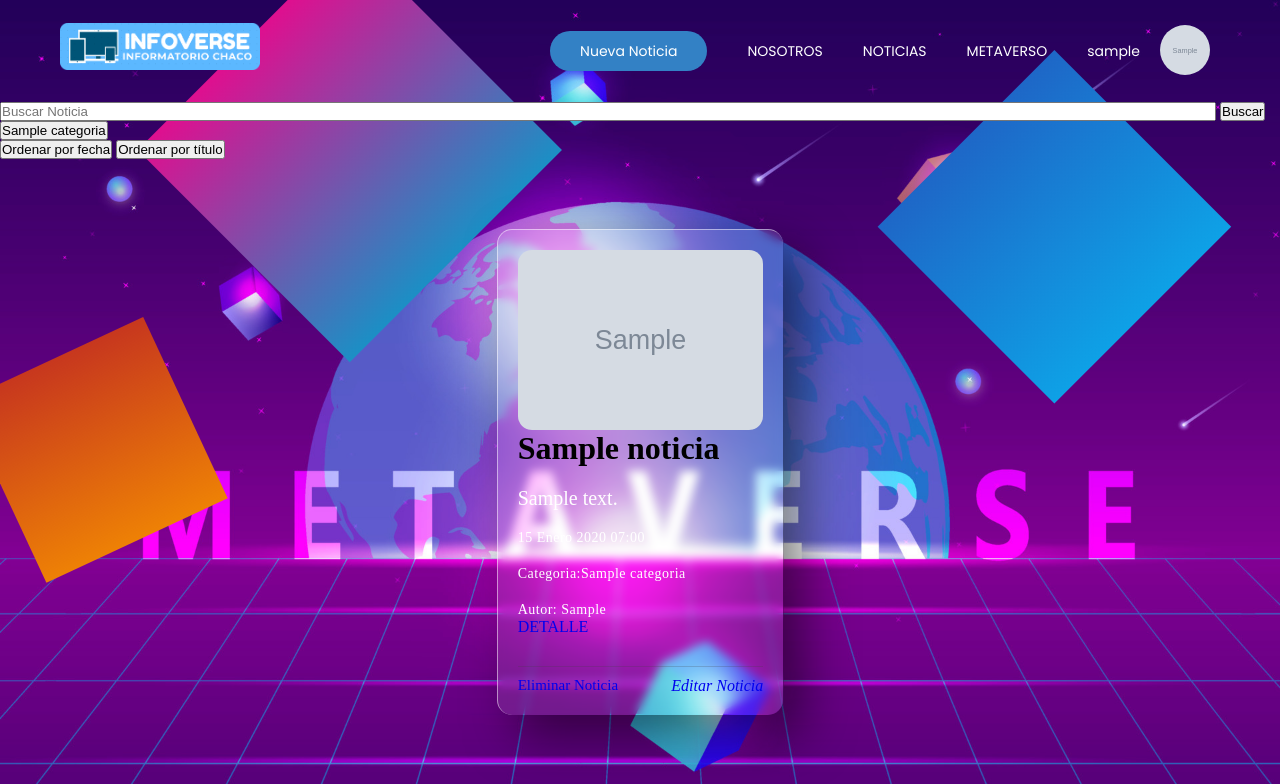
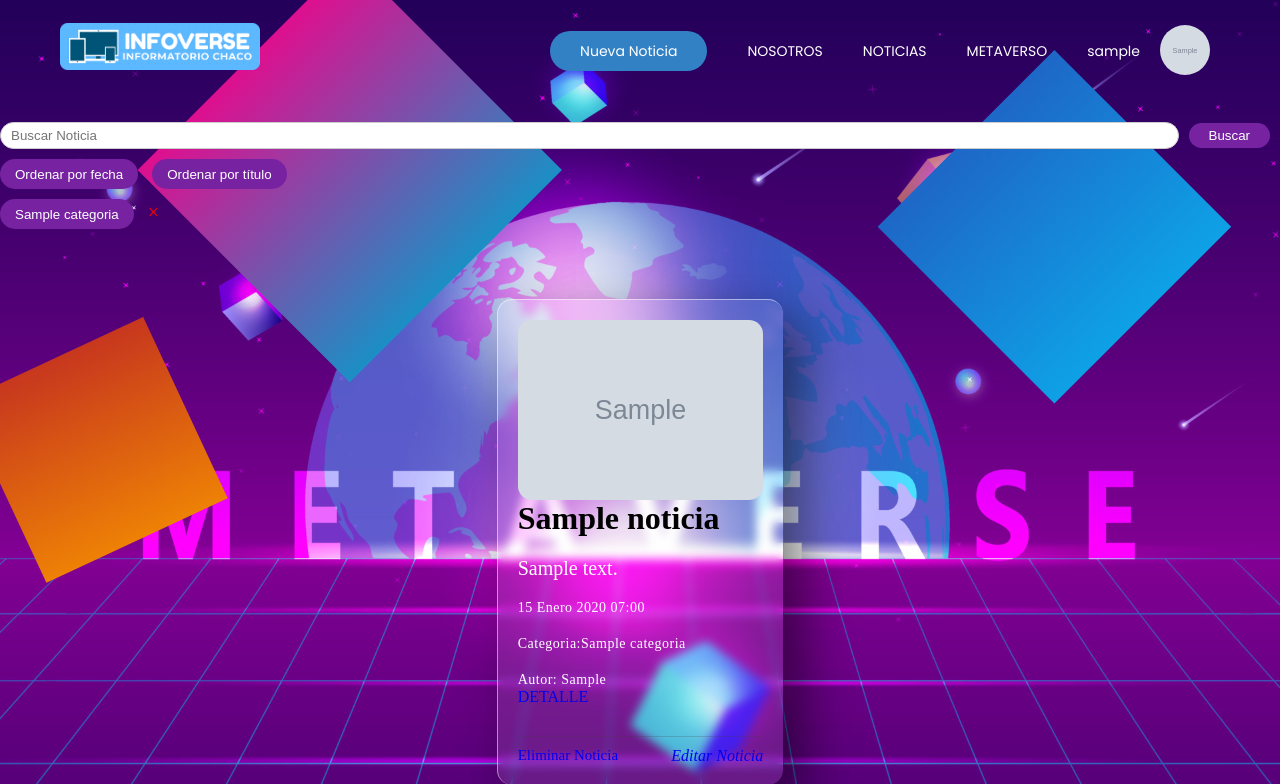
Before and after one commit to pablogiordanog/trabajo_final, a Django app: page /noticias/list/ in a window 1280 px wide. Shown: the top 784 px of the page. Run offline with Django 4.2, Linux system fonts and the light colour scheme; a user stored in the database is signed in; tables that the repository leaves empty hold one stand-in row (values such as "Sample post"); grey boxes marked "Sample" are stand-in pictures; some libraries are stand-ins or nearby versions.

Commit message:
Trabajo Final Completo

```diff
--- a/metaverso/apps/noticias/models.py
+++ b/metaverso/apps/noticias/models.py
@@ -21,8 +21,8 @@ class Noticia(models.Model):
     descripcion = models.CharField(max_length=100)
     contenido = models.TextField()
     published = models.DateTimeField(default=timezone.now)
-    imagen = models.ImageField(null=True, blank=True, upload_to='noticias', default='noticias/notice_default.png')
-    categoria = models.ForeignKey(Categoria, on_delete=models.SET_NULL, null=True)
+    imagen = models.ImageField(null=True, blank=True, upload_to='noticias', default='noticias/blog1.jpg')
+    categoria = models.ForeignKey(Categoria, on_delete=models.CASCADE, null=False)  # Usa CASCADE para eliminar las noticias asociadas al eliminar la categoría
 
     def __str__(self):
         return self.titulo
--- a/metaverso/apps/noticias/urls.py
+++ b/metaverso/apps/noticias/urls.py
@@ -7,7 +7,7 @@ from django.contrib.staticfiles.urls import staticfiles_urlpatterns
 
 
 from .views import ListNotice,AddNotice, UpdateNotice, DeleteNotice,AddCategory, NoticiaDetailView, eliminar_comentario, agregar_comentario
-
+from .views import DeleteCategory
 app_name = 'apps.noticias'
 
 urlpatterns = [
@@ -21,7 +21,7 @@ urlpatterns = [
     path('noticia/<int:pk>/', NoticiaDetailView.as_view(), name='detail'),
     path('noticia/<int:noticia_id>/agregar_comentario/', agregar_comentario, name='agregar_comentario'),
     path('eliminar_comentario/<int:comentario_id>/', eliminar_comentario, name='eliminar_comentario'),
-
+    path('delete_category/<int:pk>/', DeleteCategory.as_view(), name='delete_category'),
 
 
 
--- a/metaverso/apps/noticias/views.py
+++ b/metaverso/apps/noticias/views.py
@@ -128,3 +128,23 @@ def eliminar_comentario(request, comentario_id):
     if request.method == 'POST':
         comentario.delete()
     return redirect('apps.noticias:detail', pk=comentario.noticia.pk)
+
+
+
+
+
+class DeleteCategory(LoginRequiredMixin, DeleteView):
+    model = Categoria
+    template_name = 'noticias/delete_category.html'
+    success_url = reverse_lazy('apps.noticias:list')
+
+    def delete(self, request, *args, **kwargs):
+        # Obtener la categoría que se va a eliminar
+        categoria = self.get_object()
+
+        # Eliminar todas las noticias asociadas a la categoría
+        noticias = Noticia.objects.filter(categoria=categoria)
+        noticias.delete()
+
+        # Llamar al método delete() de la clase base para eliminar la categoría
+        return super().delete(request, *args, **kwargs)
--- a/metaverso/static/css/estilos.css
+++ b/metaverso/static/css/estilos.css
@@ -39,7 +39,7 @@ header{
 }
 
 .move_content{
-    right: 180px;
+    right: 280px;
 }
 
 
@@ -305,7 +305,7 @@ nav ul li a{
         background: #F1FAFF;
         position: fixed;
         top: 0;
-        right: -180px;
+        right: -280px;
         padding: 0px 40px;
         transition: all 300ms;
     }
--- a/metaverso/static/css/listar.css
+++ b/metaverso/static/css/listar.css
@@ -151,12 +151,12 @@
 }
 
 @media screen and (max-width: 600px) {
-  .container__cards {
+  .container__card2 {
     flex-direction: column; /* Cambiar a una columna para pantallas pequeñas */
     align-items: center; /* Centra las tarjetas en pantallas pequeñas */
   }
 
-  .card {
+  .card2 {
     width: 100%; /* Las tarjetas ocuparán todo el ancho en pantallas pequeñas */
     margin-bottom: 20px; /* Espacio entre tarjetas en pantallas pequeñas */
   }
@@ -270,3 +270,60 @@
 .container__card2 {
   margin-bottom: 20px; /* Espacio entre las tarjetas y el paginador */
 }
+
+
+/* Estilo para la barra de búsqueda */
+form.d-flex {
+  margin-top: 20px;
+  display: flex;
+  align-items: center;
+}
+
+form.d-flex input[type="search"] {
+  height: 40px;
+  width: 60%;
+  padding: 5px 10px;
+  border: 1px solid #ccc;
+  border-radius: 20px;
+  flex: 1;
+}
+
+form.d-flex button.btn-primary {
+  height: 40px;
+  padding: 5px 20px;
+  border-radius: 20px;
+  margin-left: 10px;
+  margin-bottom: 0;
+}
+
+/* Estilo para los botones de categoría */
+form button.btn-primary {
+  height: 30px;
+  margin-top: 10px;
+  margin-right: 10px;
+  padding: 5px 15px;
+  border-radius: 15px;
+  background-color: #7723a1;
+  color: #fff;
+  border: none;
+  cursor: pointer;
+}
+
+/* Estilo para los botones de categoría cuando están seleccionados */
+form button.btn-primary.selected {
+  background-color: #7e15c0;
+}
+
+.category-item {
+  display: inline-block; /* Alinea los elementos horizontalmente */
+  margin-right: 10px; /* Espacio entre cada categoría */
+  vertical-align: top; /* Alinea los elementos verticalmente en la parte superior */
+}
+
+.eliminar-link2 {
+  display: inline-block;
+  color: red; /* Color rojo */
+  font-size: 20px; /* Tamaño de fuente */
+  line-height: 1; /* Ajuste del espaciado entre líneas */
+  margin-top: 5px; /* Espacio entre el botón de la categoría y el enlace "x" */
+}
--- a/metaverso/templates/navbar.html
+++ b/metaverso/templates/navbar.html
@@ -63,6 +63,7 @@
    {%endif%}
 </header>
 
-<script src="{% static 'js/estilos.js' %}"> </script>
+
+<script src="{% static 'js/estilos.js' %}"></script>
 </body>
 </html>
--- a/metaverso/templates/noticias/list.html
+++ b/metaverso/templates/noticias/list.html
@@ -1,5 +1,5 @@
 {% load static %}
-{%include 'navbar.html'%}
+{% include 'navbar.html' %}
 
 <!DOCTYPE html>
 <html lang="en">
@@ -9,7 +9,17 @@
     <title>NOTICIAS</title>
 
     <link rel="stylesheet" href="{% static 'css/listar.css' %}">
+    <style>
+        .no-noticias-container {
+            text-align: center;
+            margin-top: 250px;
+        }
 
+        .no-noticias-message {
+            font-size: 18px;
+            color: #888888;
+        }
+    </style>
 </head>
 
 <body>
@@ -19,45 +29,37 @@
         <div class="triangle triangle3"></div>
     </div>
 
-            {% if noticias %}
     <form action="{% url 'apps.noticias:list' %}" class="d-flex" role="search" method="get">
         <input class="form-control me-2" style="height: 25%; width: 95%; margin-top: 8%;" type="search"
             placeholder="Buscar Noticia" aria-label="Search" name="buscador">
-                <button class="btn-primary" style="height: 25%; margin-top: 2.5%;" type="submit">Buscar</button>
+        <button class="btn-primary" style="height: 25%; margin-top: 8%;" type="submit">Buscar</button>
     </form>
 
+    <form method="GET" action="{% url 'apps.noticias:list' %}">
+        <button class="btn-primary" name="orden" type="submit" value="fecha">Ordenar por fecha</button>
+        <button class="btn-primary" name="orden" type="submit" value="titulo">Ordenar por título</button>
+    </form>
 
     <form method="GET" action="{% url 'apps.noticias:list' %}">
         {% for categoria in categorias %}
-
+        <div class="category-item">
             <button class="btn-primary" name="categoria_id" type="submit" value="{{ categoria.id }}">
                 {{ categoria.nombre }}
             </button>
+            {% if user.es_colaborador %}
+            <a href="{% url 'apps.noticias:delete_category' categoria.id %}" class="eliminar-link2">&times;</a>
+            {% endif %}
+        </div>
         {% endfor %}
-
     </form>
 
-
-            <form method="GET" action="{% url 'apps.noticias:list' %}">
-                <button class="btn-primary" name="orden" type="submit" value="fecha">Ordenar por
-                    fecha</button>
-                <button class="btn-primary" name="orden" type="submit" value="titulo">Ordenar por
-                    título</button>
-            </form>
-
-
-            {% endif %}
-
-
-
-
-
+    {% if noticias %}
     <div class="container__card3">
         {% for n in noticias %}
         <div class="card3">
             <div class="cover__card">
                 {% if n.imagen %}
-                            <img src="{{n.imagen.url}}"  alt="{{n.titulo}}">
+                <img src="{{n.imagen.url}}" alt="{{n.titulo}}">
                 {% endif %}
             </div>
             <h1>{{n.titulo}}</h1>
@@ -75,9 +77,21 @@
             </div>
             {% endif %}
         </div>
-
         {% endfor %}
     </div>
+    {% else %}
+    <!-- Si no hay noticias, mostrar la leyenda -->
+    <div class="no-noticias-container">
+        {% if request.GET.categoria_id %}
+        <p class="no-noticias-message">No hay noticias para esta categoría.</p>
+        {% elif request.GET.buscador %}
+        <p class="no-noticias-message">No se encontraron noticias con el nombre "{{ request.GET.buscador }}".</p>
+        {% else %}
+        <p class="no-noticias-message">No hay noticias cargadas aún.</p>
+        {% endif %}
+    </div>
+    {% endif %}
+
     <div class="pagination-container">
         <div class="pagination">
             <span class="step-links">
@@ -98,7 +112,6 @@
         </div>
     </div>
 
-
 </body>
 
 </html>
--- a/metaverso/templates/noticias/noticia.html
+++ b/metaverso/templates/noticias/noticia.html
@@ -63,11 +63,10 @@
 
         <!-- Formulario para agregar comentarios (con condicional para usuarios autenticados) -->
         {% if user.is_authenticated %}
-            <h2>Agregar comentario:</h2>
     <form method="post" action="{% url 'apps.noticias:agregar_comentario' noticia.id %}">
         {% csrf_token %}
         <label for="id_contenido">Comentario:</label>
-                <textarea name="contenido" id="id_contenido" cols="30" rows="4"></textarea>
+        <textarea name="contenido" id="id_contenido" cols="30" rows="4" placeholder="Escribe tu comentario aquí..."></textarea>
         <br>
         <input type="submit" value="Agregar Comentario">
     </form>
```
Also changed, not shown: metaverso/static/css/delete_category.css (added, +47 -0 lines), metaverso/templates/confirma_eliminar.html (+3 -21 lines), metaverso/templates/index.html (+13 -6 lines), metaverso/templates/noticias/confirm_del.html (+5 -23 lines), metaverso/templates/noticias/delete_category.html (added, +22 -0 lines), metaverso/templates/noticias/new_category.html (+8 -11 lines), metaverso/templates/noticias/new_notice.html (+10 -14 lines), metaverso/templates/registro.html (+33 -9 lines), metaverso/apps/noticias/migrations/0002_alter_noticia_categoria.py (added), metaverso/media/noticias/blog1.jpg (added). Lines whose indentation alone changed are shown as unchanged.
